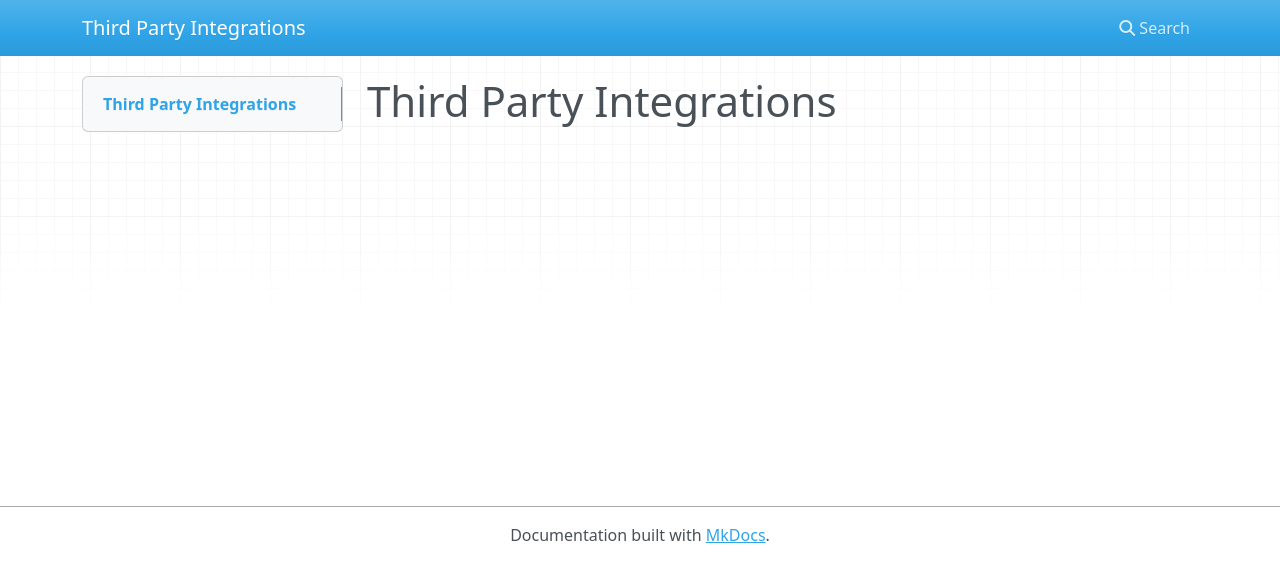
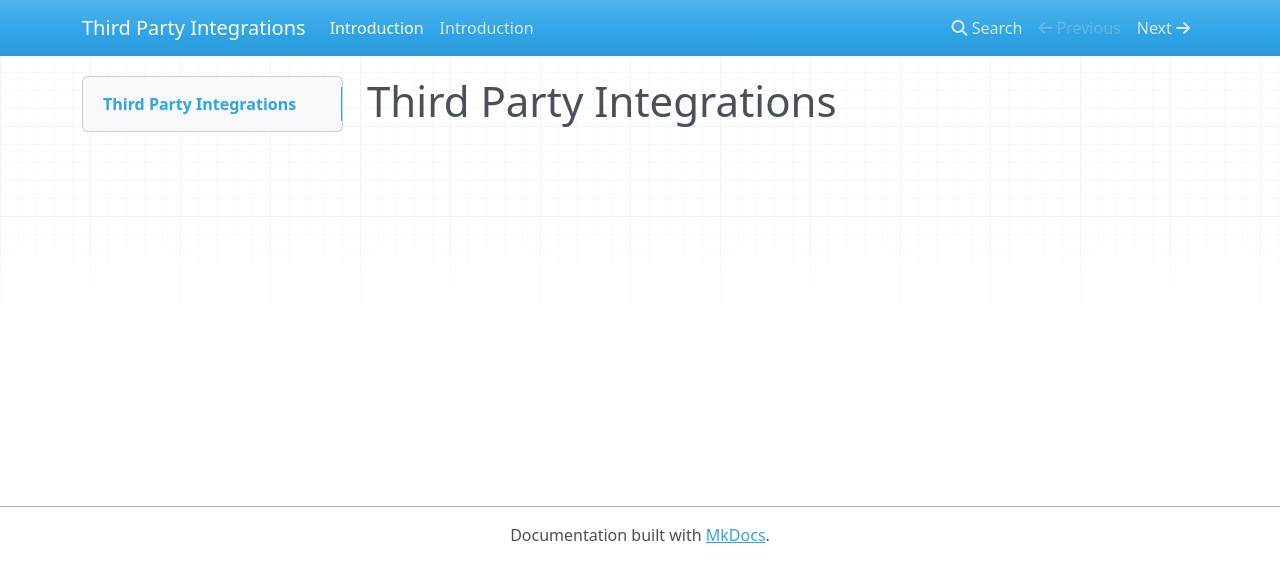
Before and after one commit to ARMmbed/Third_Party_Int, an MkDocs documentation site: the page built from docs/index.md, in a window 1280 px wide. Shown: the top 582 px of the page. Built offline with MkDocs 1.6.1, drawn with Linux system fonts in a browser that asks for light colours; nearby versions of some CDN libraries; old or Windows-style settings are respelled for this version of MkDocs; part of the change alters nothing that is shown.

Commit message:
Adding page

```diff
--- a/mkdocs.yml
+++ b/mkdocs.yml
@@ -4,3 +4,4 @@ docs_dir: docs
 
 pages:
 - ['index.md','Introduction']
+- ['Simp_Stu/simp_stu.md','Introduction']
```
